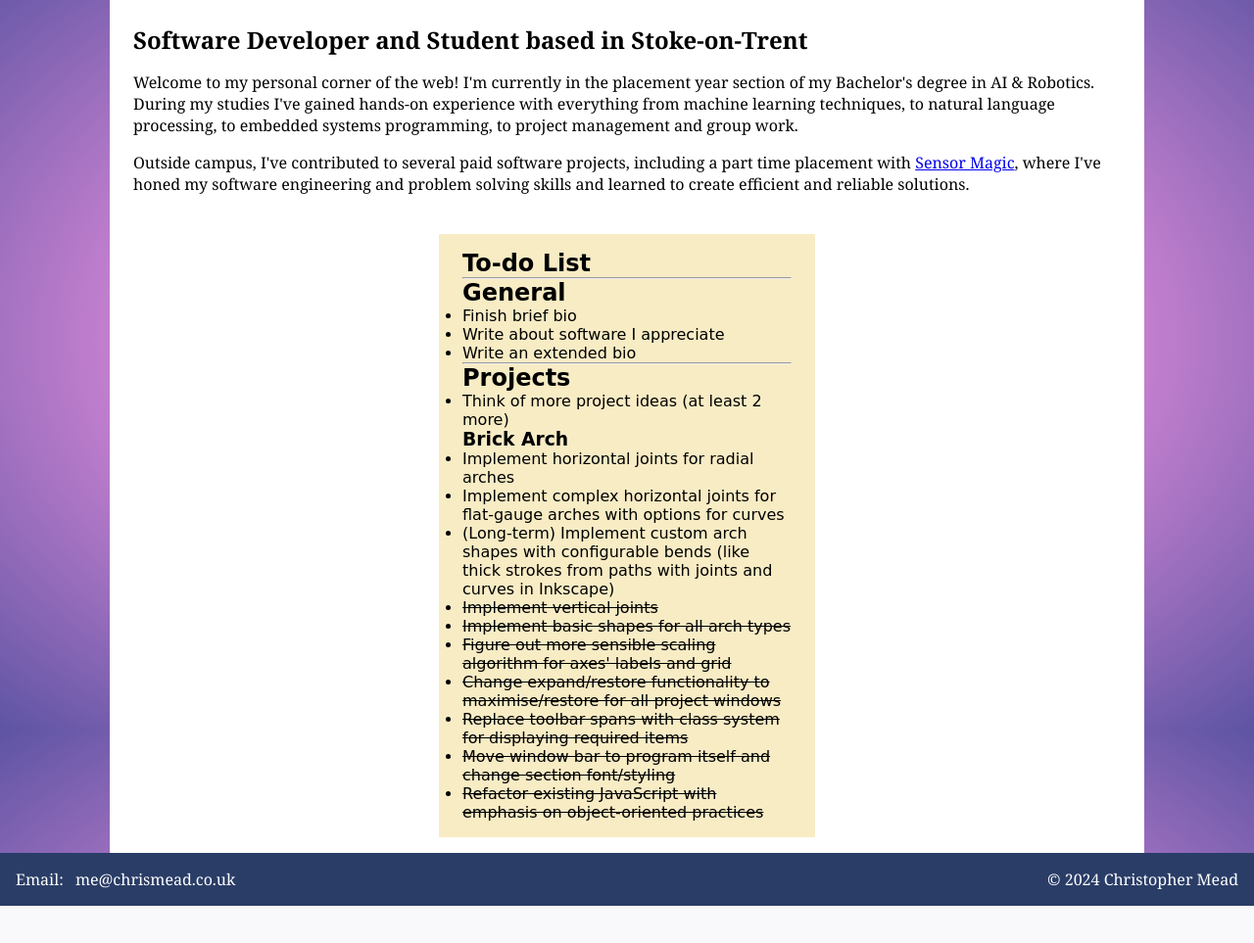
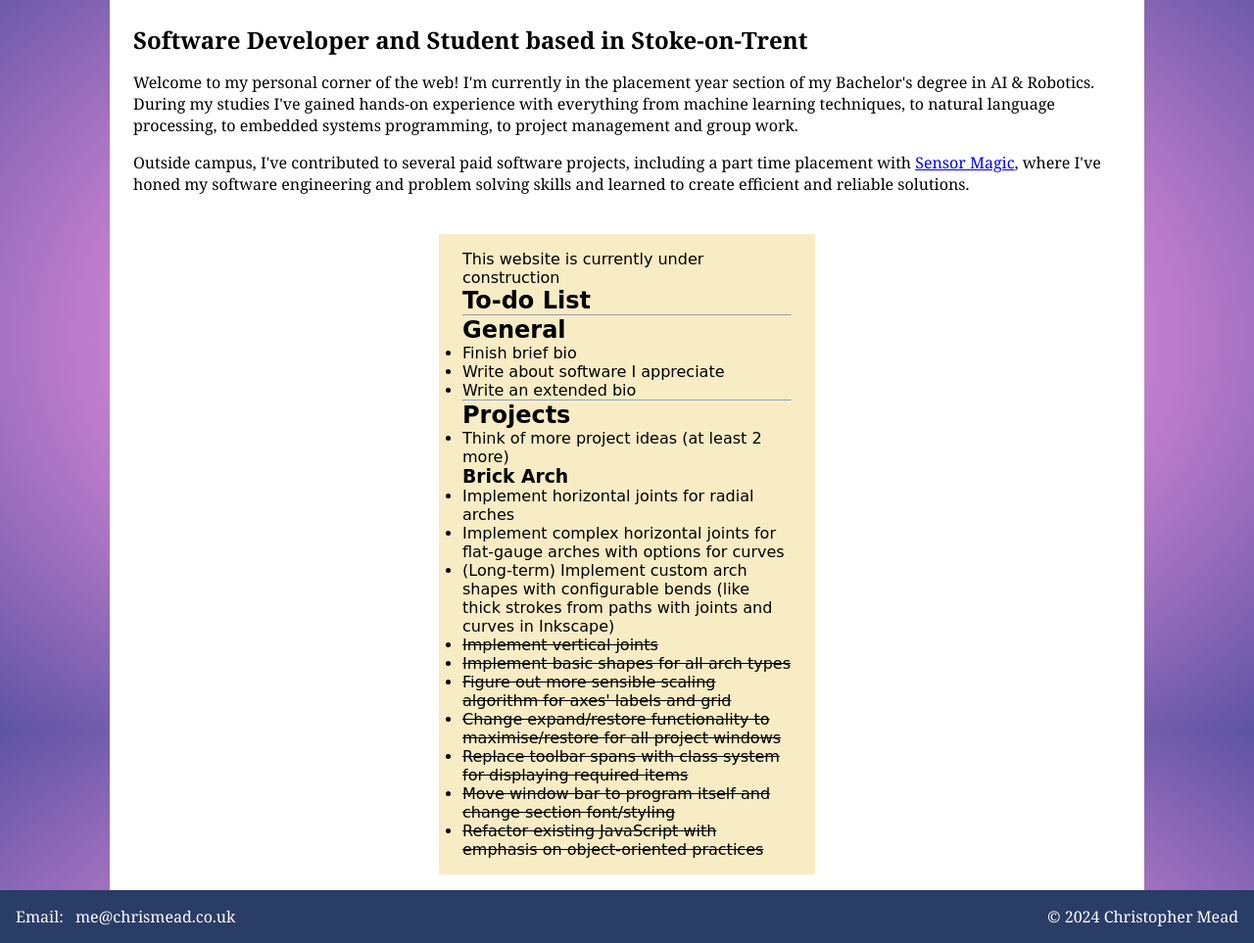
Before and after one commit to mead-one/chrismead-website, a Flask app: page / in a window 1280 px wide. Shown: the part 54-1017 px from the top of the page at 98% size. Before the commit the page ends 979 px from the top, so only its background shows below. Run offline with Flask 3, Linux system fonts and the light colour scheme; some web fonts are replaced.

Commit message:
Added website under construction notice

```diff
--- a/templates/index.html
+++ b/templates/index.html
@@ -11,6 +11,7 @@
 </section>
 <link href="https://fonts.googleapis.com/css?family=Schoolbell&v1" rel="stylesheet">
 <section id="todo">
+    <p style="margin-top:0">This website is currently under construction</p>
     <h1>To-do List</h1>
     <hr />
     <h2>General</h2>
```
